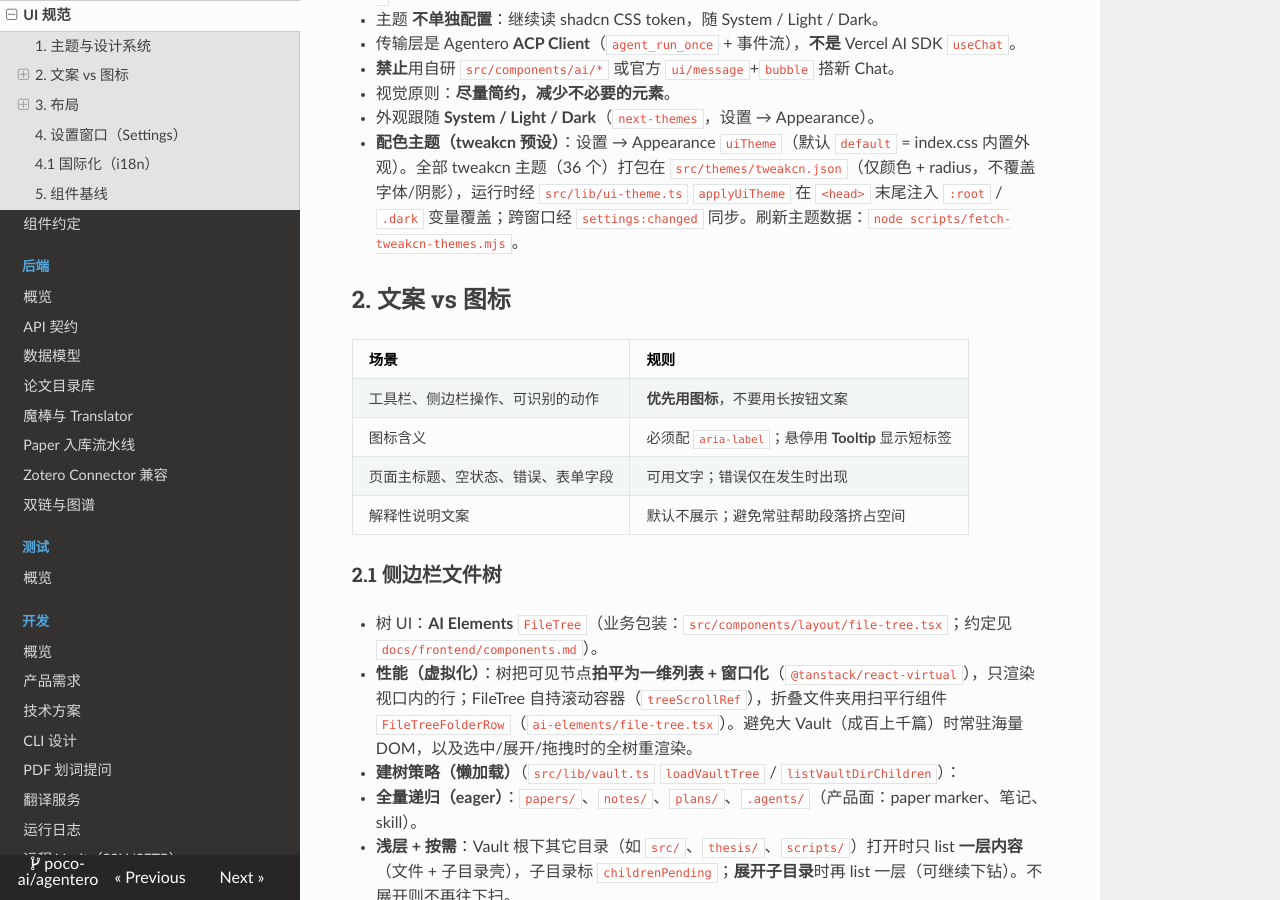
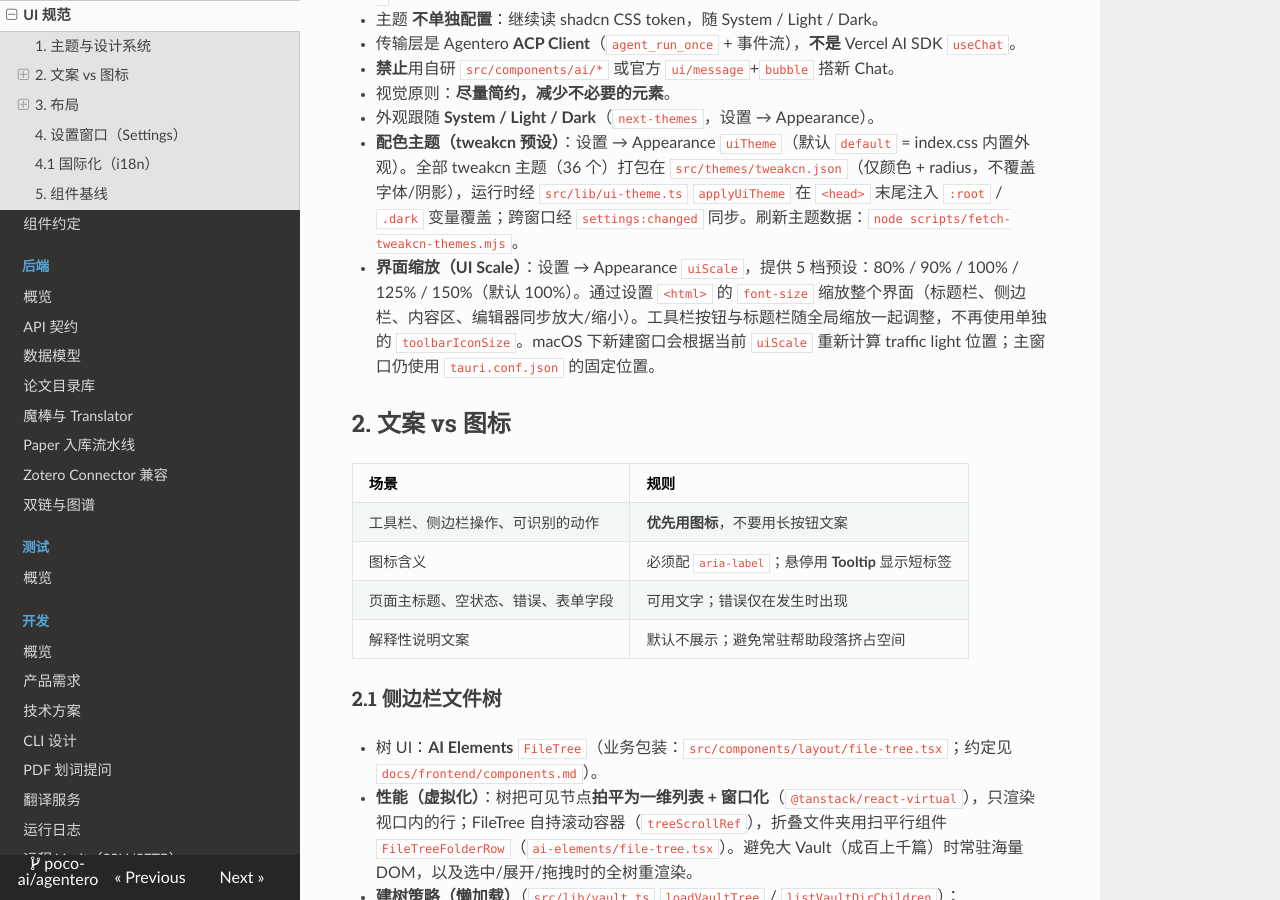
Before and after one commit to July-h5kf3/Agentero, an MkDocs documentation site: the page built from docs/frontend/ui.md, in a window 1280 px wide and 900 px high, scrolled down 468 px. Built offline with MkDocs 1.6.1, drawn with Linux system fonts in a browser that asks for light colours; nearby versions of some CDN libraries; some of the changed text lies outside the part shown.

Commit message:
docs(ui): document global UI scale presets and zoom shortcuts
- Add UI Scale description to the Appearance conventions.
- Document Cmd/Ctrl +/-/0 zoom shortcuts in the shortcuts table.

```diff
--- a/docs/frontend/ui.md
+++ b/docs/frontend/ui.md
@@ -16,6 +16,7 @@
 - 视觉原则：**尽量简约，减少不必要的元素**。
 - 外观跟随 **System / Light / Dark**（`next-themes`，设置 → Appearance）。
 - **配色主题（tweakcn 预设）**：设置 → Appearance `uiTheme`（默认 `default` = index.css 内置外观）。全部 tweakcn 主题（36 个）打包在 `src/themes/tweakcn.json`（仅颜色 + radius，不覆盖字体/阴影），运行时经 `src/lib/ui-theme.ts` `applyUiTheme` 在 `<head>` 末尾注入 `:root` / `.dark` 变量覆盖；跨窗口经 `settings:changed` 同步。刷新主题数据：`node scripts/fetch-tweakcn-themes.mjs`。
+- **界面缩放（UI Scale）**：设置 → Appearance `uiScale`，提供 5 档预设：80% / 90% / 100% / 125% / 150%（默认 100%）。通过设置 `<html>` 的 `font-size` 缩放整个界面（标题栏、侧边栏、内容区、编辑器同步放大/缩小）。工具栏按钮与标题栏随全局缩放一起调整，不再使用单独的 `toolbarIconSize`。macOS 下新建窗口会根据当前 `uiScale` 重新计算 traffic light 位置；主窗口仍使用 `tauri.conf.json` 的固定位置。
 
 ## 2. 文案 vs 图标
 
@@ -286,6 +287,9 @@
 | 快捷键 | 作用 | 说明 |
 |---|---|---|
 | `⌘,` | 打开 / 关闭 Settings | 系统级 Preferences 约定；App 内居中浮层，`Esc` / `⌘W` 关闭 |
+| `⌘+` / `⌘=` | 放大界面 | 全局 UI Scale +5%（`zoomIn`）；对齐浏览器 / VS Code |
+| `⌘-` | 缩小界面 | 全局 UI Scale -5%（`zoomOut`） |
+| `⌘0` | 重置界面缩放 | 恢复 100%（`zoomReset`） |
 | `⌘/` | 键盘快捷键速查（开关） | 再按关闭；`ShortcutsDialog` |
 | `⌘P` / `⌘K` | 快速打开（开关） | 论文标题·作者·id 即时 quick-open + 去抖 `vault_search` 全文；输入 `>` 可切命令模式（`CommandPalette` · `quickOpen`） |
 | `⇧⌘P` | 命令面板（开关） | 执行应用命令（设置 / 侧栏 / Vault / 标签…）；与快速打开共用浮层（`commandPalette`） |
@@ -457,7 +461,7 @@
 **页面职责**
 
 - **General**：恢复上次 Vault、退出确认；**文件树论文显示**（`paperTreeLabelMode`，默认 `title-author`：标题 · 作者；另有标题 / 作者(年)·标题 / 文件夹名）；**文件树论文排序**（`paperTreeSortMode`，默认 `folder`：显示名称 A–Z，跟随 `paperTreeLabelMode`；另有标题 / 作者 / 年份新→旧 / 年份旧→新 / 添加时间新→旧）；**Translator 服务地址**（`translatorBaseUrl`，默认 `https://translator.philfan.cn`）。入库默认下载 PDF（arXiv 含 LaTeX），无「是否本地下载」开关。**Zotero Connector 兼容**开关（`connectorEnabled`，默认关；与 Zotero 桌面端互斥占用 `23119`；状态行显示监听地址 / 错误；保存成功后刷新树/Library 并 **`openPaper` 打开论文 tab**；见 [`../backend/connector.md`](../backend/connector.md)），勿与 Translator 地址混为同一设置项。
-- **Appearance**：主题、**配色主题**（`uiTheme`，tweakcn 预设，默认 `default`，见 §1）、**语言（跟随系统 / English / 简体中文）**；其下分组 **Markdown编辑器**（`appearance.markdownEditor.section`）：编辑字号、**格式工具栏**（`showEditorToolbar`，控制 Markdown/Notes 编辑器顶部的 WYSIWYG 工具栏，默认开）。
+- **Appearance**：主题、**配色主题**（`uiTheme`，tweakcn 预设，默认 `default`，见 §1）、**语言（跟随系统 / English / 简体中文）**、**工具栏按钮大小**（`toolbarIconSize`，滑块 12–22px，默认 14；驱动标题栏图标按钮的图标与按钮盒尺寸，经 `<header>` 上的 `--tb-icon` / `--tb-btn` CSS 变量级联到 `WorkspaceHeader` 与 `LayoutMenu`，为视力不佳用户提供无障碍放大）；其下分组 **Markdown编辑器**（`appearance.markdownEditor.section`）：编辑字号、**格式工具栏**（`showEditorToolbar`，控制 Markdown/Notes 编辑器顶部的 WYSIWYG 工具栏，默认开）。
 - **Agent**（BYOA，非模型 BYOK 表单）：
   - 总开关。
   - **权限模式**（`agentPermissionMode`：受限 / 每次询问 / 自动批准，见 §3.2）。
```
